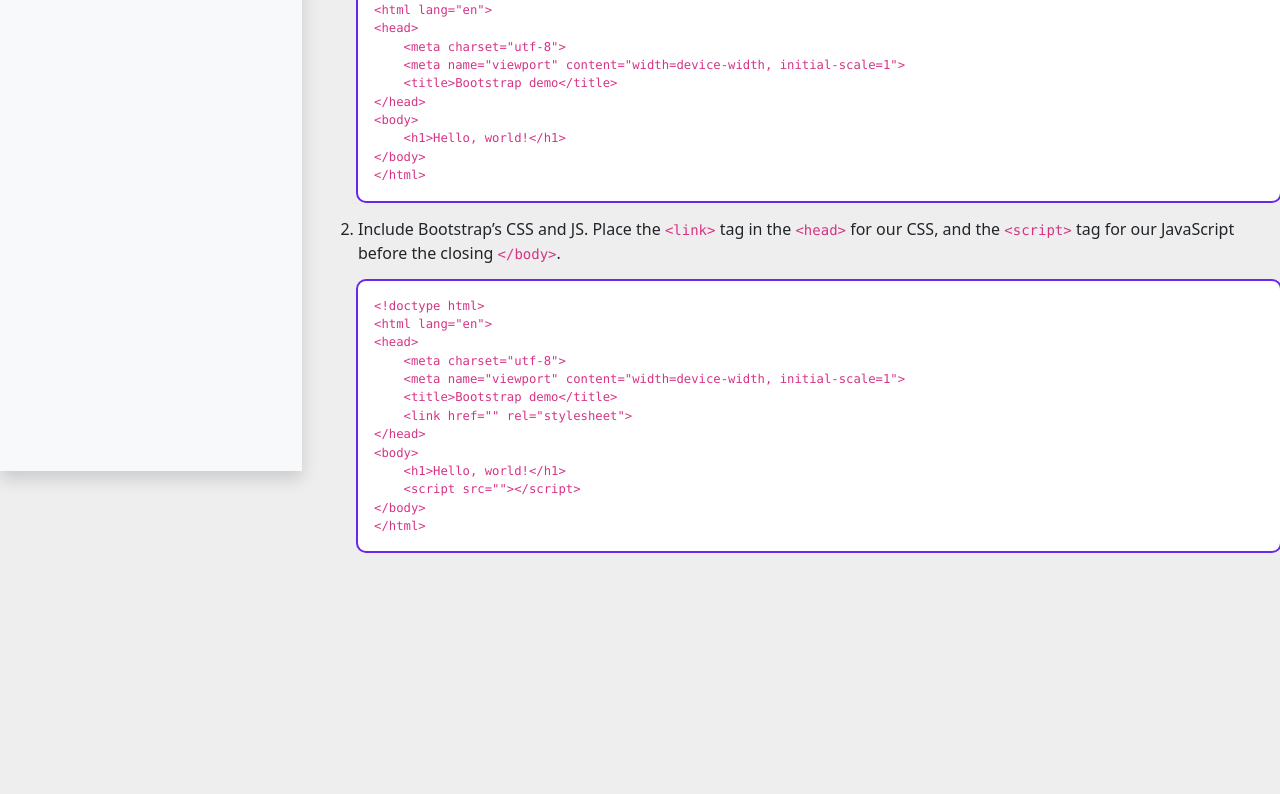
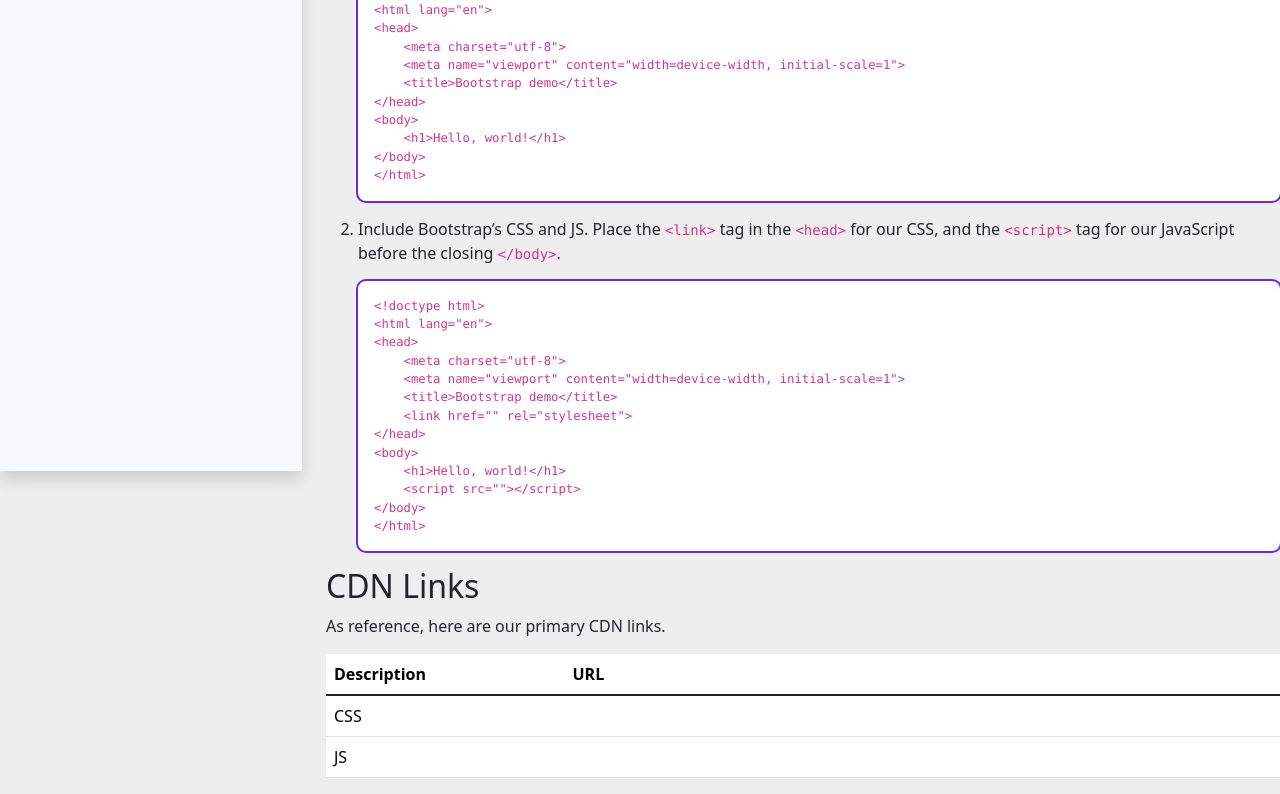
Before and after one commit to MohammedAdel224/dreams, an Angular app: page /docs/get-started in a window 1280 px wide. Shown: the part 328-1122 px from the top of the page. Before the commit the page ends 895 px from the top, so only its background shows below. Built offline with nearby package versions, Linux system fonts and the light colour scheme.

Commit message:
add CDN Links section

```diff
--- a/src/app/docs/get-started/get-started.component.html
+++ b/src/app/docs/get-started/get-started.component.html
@@ -41,4 +41,28 @@
             </div>
         </li>
     </ol>
+
+    <h2>CDN Links</h2>
+    <p>As reference, here are our primary CDN links.</p>
+    <div class="table-responsive">
+
+        <table class="table table-hover">
+            <thead>
+                <tr>
+                    <th class="col-3">Description</th>
+                    <th class="col-9">URL</th>
+                </tr>
+            </thead>
+            <tbody class="table-group-divider">
+                <tr>
+                    <td>CSS</td>
+                    <td><code></code></td>
+                </tr>
+                <tr>
+                    <td>JS</td>
+                    <td><code></code></td>
+                </tr>
+            </tbody>
+        </table>
+    </div>
 </main>
```
